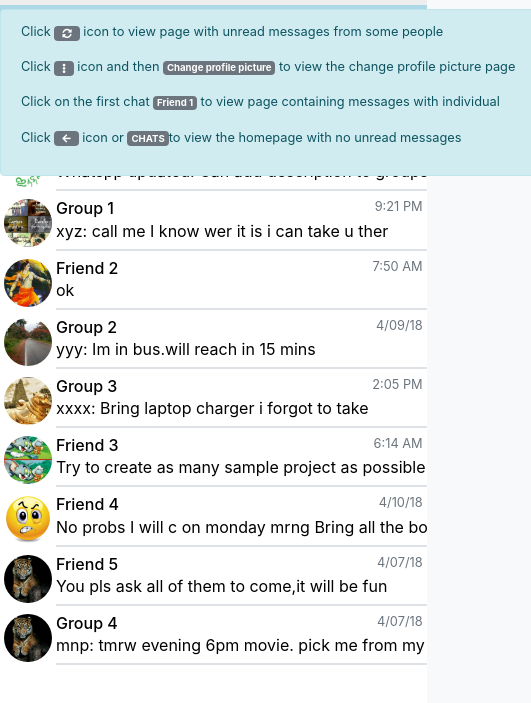
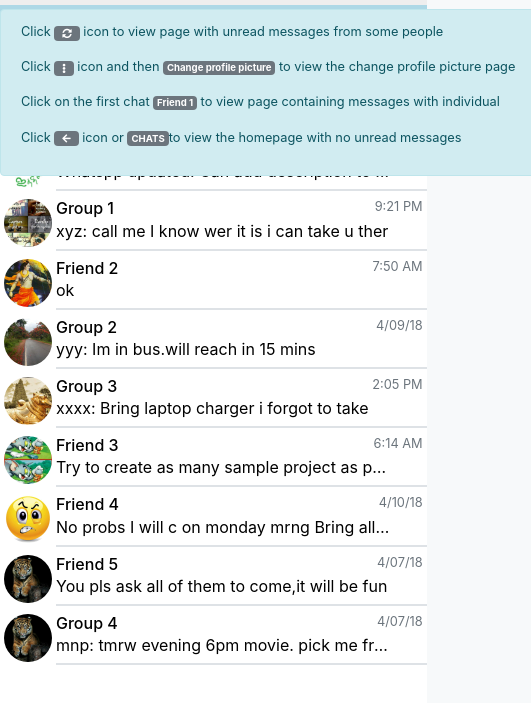
Before and after one commit to Subhash-K-A/Subhash-K-A.github.io, a plain HTML site: page index.html in a window 1280 px wide. Shown: the part 71-774 px from the top of the page, 0-531 px from the left. Drawn offline with nearby package versions, Linux system fonts and the light colour scheme.

Commit message:
Update whatsapp.css

```diff
--- a/whatsapp.css
+++ b/whatsapp.css
@@ -85,6 +85,9 @@ nav a:active{
     margin: 0;
 }
 
+.chat{
+    width: 90%;
+}
 .new-chat{
     position: fixed;
     bottom: 1rem;
```
